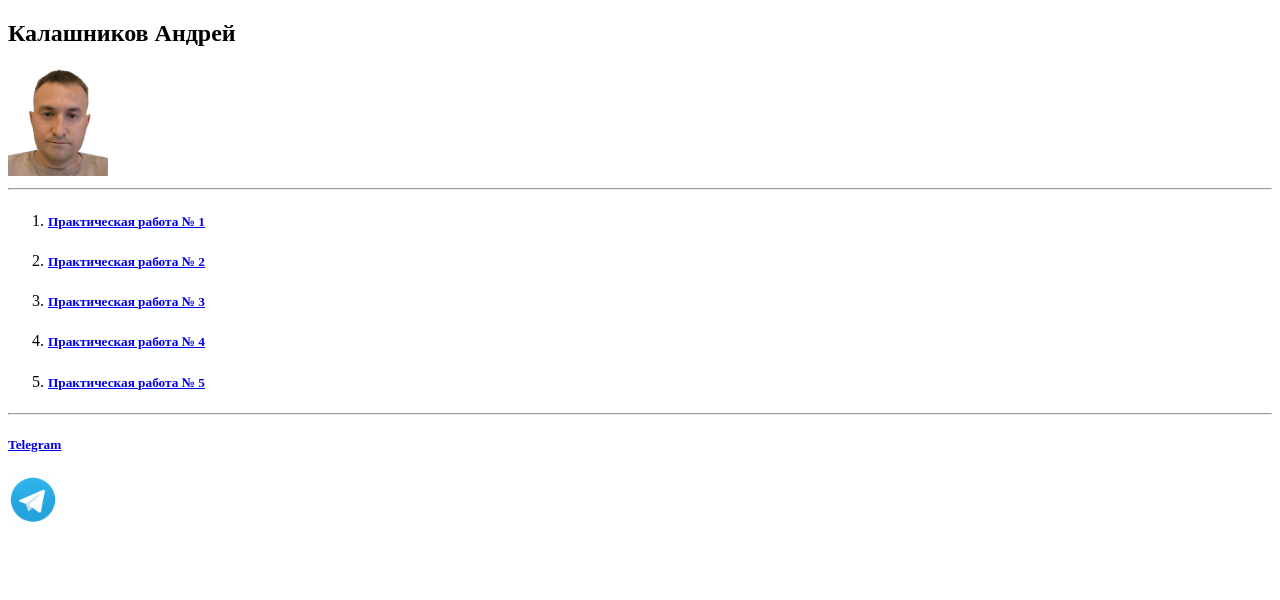
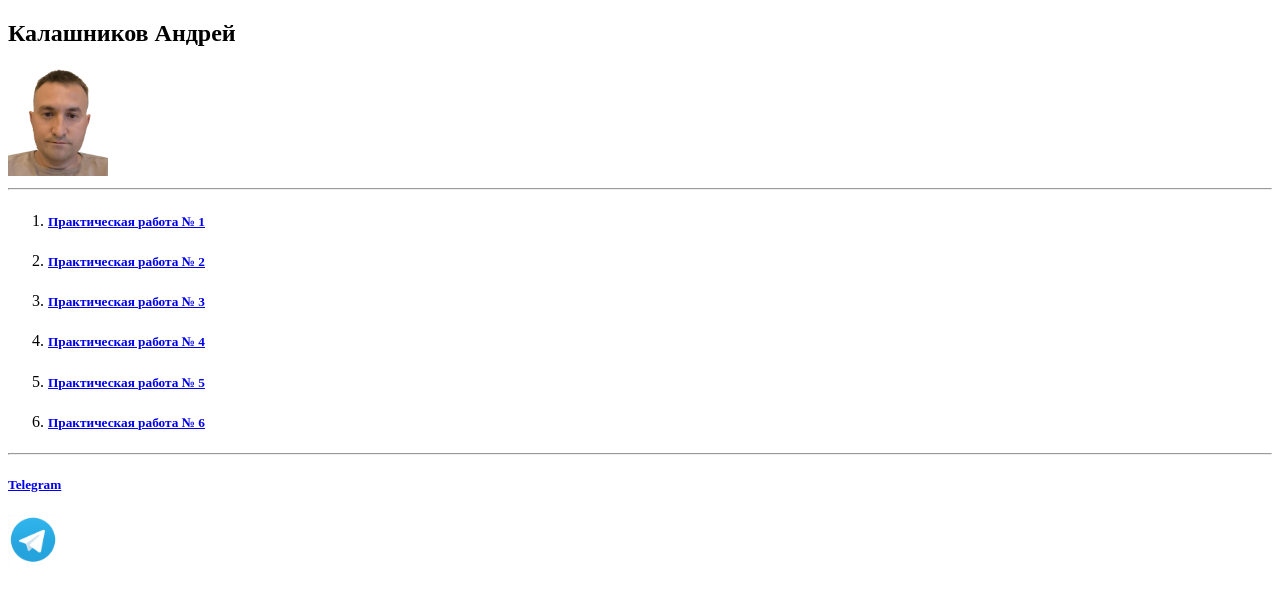
Before and after one commit to RU6831AK/attempt5, a plain HTML site: page index.html in a window 1280 px wide. Drawn offline with Linux system fonts and the light colour scheme.

Commit message:
Update index.html

```diff
--- a/index.html
+++ b/index.html
@@ -15,6 +15,7 @@
 <li><a href="task3.html"><h5>Практическая работа № 3</h2></a></li>
 <li><a href="task4.html"><h5>Практическая работа № 4</h2></a></li>
 <li><a href="task5new.html"><h5>Практическая работа № 5</h2></a></li>
+<li><a href="task5.html"><h5>Практическая работа № 6</h2></a></li>
 </ol>
 <hr>
 <a href="https://t.me/vkpb17"><h5>Telegram</h5><img width="50" src="img/tg.png" alt=""></a>
```
